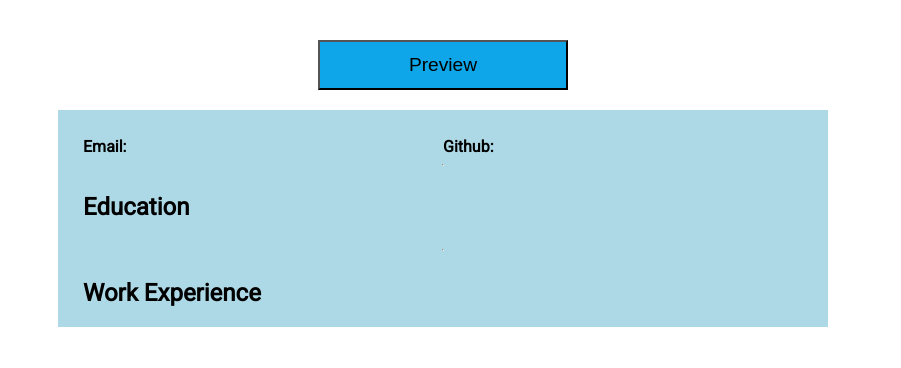
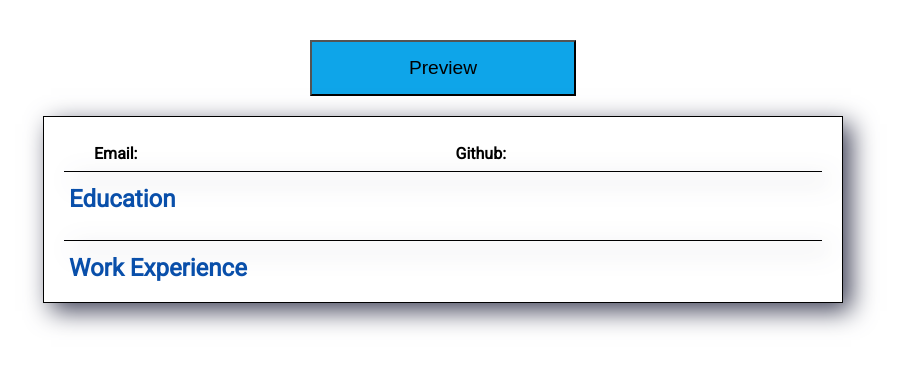
Before and after one commit to wojwoj8/TOP-CV-PROJECT, a React (Create React App) app: page / in a window 1280 px wide. Both pictures are taken after a click on the button "Preview". Shown: the top 368 px of the page, without its empty margins (197-1098 px from the left). Built offline with nearby package versions, Linux system fonts and the light colour scheme; a web font is replaced by a local one.

Commit message:
better css

```diff
--- a/package.json
+++ b/package.json
@@ -2,7 +2,7 @@
   "name": "cv-project",
   "version": "0.1.0",
   "private": true,
-  "homepage":"http://wojwoj8.github.io/top-cv-project",
+  "homepage": "http://wojwoj8.github.io/TOP-CV-PROJECT",
   "dependencies": {
     "@mdi/js": "^7.2.96",
     "@mdi/light-js": "^0.2.63",
@@ -24,7 +24,6 @@
     "eject": "react-scripts eject",
     "predeploy": "npm run build",
     "deploy": "gh-pages -d build"
-
   },
   "eslintConfig": {
     "extends": [
--- a/src/App.css
+++ b/src/App.css
@@ -1,13 +1,18 @@
 @import url('https://fonts.googleapis.com/css2?family=Roboto&family=Tilt+Warp&display=swap');
-
+*{
+  box-sizing:content-box;
+}
 html, body{
   min-height:100%;
   font-family: 'Roboto', sans-serif;
   min-width: 350px;
+
 }
 .App{
   display: flex;
   flex-direction: column-reverse;
   margin-top:40px;
 
+
+
 }
--- a/src/components/Preview.js
+++ b/src/components/Preview.js
@@ -21,7 +21,8 @@ class Preview extends Component{
             <div className="preview-content hidden">
                 <div className="preview-general">
                     <h2 className="name-prev">
-                    {name} {surname}</h2>
+                    {name} {surname}
+                    </h2>
                     <div className="email-git">
                         <div>
                             <label htmlFor="email">Email: </label>
@@ -38,10 +39,11 @@ class Preview extends Component{
                     </div>
                 </div>
                 <hr></hr>
-                <h2>Education</h2>
+                <div className="preview-education">
+                <h2 className="title-prev">Education</h2>
                 {educations.map((education) => {
                     return(
-                        <div key={education.id} className="preview-education">
+                        <div key={education.id} className="preview-education-content">
 
 
                                 <div className="dates">
@@ -50,21 +52,18 @@ class Preview extends Component{
                                     {education.startDate} - {education.finishDate}
                                     </p>
                                 )}
-                                    <button className="editButt" onClick={this.props.editButt.bind(this, education, "education")}>
-                                    <Icon path={mdiNoteEdit} size={1} />
-                                    </button>
-
+                                    <Icon path={mdiNoteEdit} size={1} onClick={this.props.editButt.bind(this, education, "education")} />
                                 </div>
 
 
                             <div className="degree-school">
-                                <p>
+                                <p className="bold-p">
                                     {education.degree}
                                 </p>
 
-                                <p>
+                                <p className="small-p">
                                     {education.school}
-                                    {education.school && education.city && ","}
+                                    {education.school && education.city && ", "}
                                     {education.city}
                                 </p>
                             </div>
@@ -74,11 +73,13 @@ class Preview extends Component{
 
 
                 })}
+                </div>
                 <hr></hr>
-                <h2>Work Experience</h2>
+                <div className="preview-practical">
+                <h2 className="title-prev">Work Experience</h2>
                 {practicals.map((practical) => {
                     return(
-                        <div key={practical.id} className="preview-practical">
+                        <div key={practical.id} className="preview-practical-content">
 
                             <div className="dates">
                                 {practical.startDateP && (
@@ -86,23 +87,22 @@ class Preview extends Component{
                                     {practical.startDateP} - {practical.finishDateP}
                                     </p>
                                 )}
-                                    <button className="editButt" onClick={this.props.editButt.bind(this, practical, "practical")}>
-                                    <Icon path={mdiNoteEdit} size={1} />
-                                    </button>
-
+                                    <Icon path={mdiNoteEdit} size={1} onClick={this.props.editButt.bind(this, practical, "practical")}/>
                                 </div>
 
                             <div className="work-right">
 
-                                <p>
-                                    Company: {practical.companyName}
+                                <p className="bold-p">
+                                    {practical.companyName}
                                 </p>
-                                <p>
-                                    Position: {practical.positionTitle}
+                                <p className="small-p">
+                                    {practical.positionTitle}
                                 </p>
-
-                                <p>
-                                    Main tasks: {practical.mainTasks}
+                                    <br></br>
+                                <p className="small-p">
+                                    Main tasks:
+                                    <br></br>
+                                    {practical.mainTasks}
                                 </p>
 
                             </div>
@@ -110,9 +110,10 @@ class Preview extends Component{
                     )
                 }
                 )}
-
+                </div>
                 </div>
          </div>
+
         )
 
     }
--- a/src/components/Preview.scss
+++ b/src/components/Preview.scss
@@ -1,5 +1,5 @@
 $fontSize: 1.2rem;
-
+$boldColor:#094faa;
 .flex-prop{
     display:flex;
     width:100%;
@@ -19,13 +19,12 @@ $fontSize: 1.2rem;
     }
 
 }
-.name-prev{
-    font-size: 2rem;
-}
+
 .email-git{
     display: flex;
     flex-wrap: wrap;
     justify-content: space-between;
+    padding-left: 25px;
     .git-div{
         width:50%;
     }
@@ -43,22 +42,35 @@ $fontSize: 1.2rem;
 }
 
 .preview-content{
+    box-sizing: border-box;
+    width: 100%;
     display:flex;
     flex-direction: column;
-    width:90%;
-    background-color: lightblue;
+    // background-color: lightblue;
     margin-top: 20px;
-    padding: 0 25px;
+    border:1px solid black;
+    box-shadow: 8px 8px 24px 0px rgba(66, 68, 90, 1);
+
 }
 
 .preview-general{
-    background-color: lightblue;
+    padding: 0 25px;
+    // background-color: red;
 }
-
 .preview-education{
+    padding: 0 25px;
+    // background-color: blue;
+}
+.preview-practical{
+    padding: 0 25px;
+    // background-color: green;
+}
+.preview-education-content{
     display:flex;
     justify-content: space-between;
     flex-wrap: wrap;
+    padding: 0 25px;
+    margin-bottom: 1rem;
 
     .dates{
         justify-content: flex-start;
@@ -68,11 +80,12 @@ $fontSize: 1.2rem;
     }
 }
 
-.preview-practical{
+.preview-practical-content{
     display:flex;
     justify-content: space-between;
     flex-wrap: wrap;
-
+    padding: 0 25px;
+    margin-bottom: 1rem;
     .work-right{
         width: 50%;
     }
@@ -80,3 +93,36 @@ $fontSize: 1.2rem;
 .editButt{
     font-weight: bolder;
 }
+
+svg{
+    &:hover{
+        color: #616569;
+    }
+}
+
+hr{
+    width:95%;
+    border: none;
+    border-top:1px solid black;
+    color:black;
+    box-shadow: 8px 8px 24px 0px rgba(66, 68, 90, 1);
+}
+.title-prev{
+    margin-top:5px;
+    color: $boldColor;
+}
+.name-prev{
+    font-size: 2rem;
+    // height: 2rem;
+    color: $boldColor;
+}
+.dates{
+    font-weight: 600;
+}
+.bold-p{
+    font-weight: bold;
+    font-size: 1.25rem;
+}
+.small-p{
+    font-style: italic;
+}
```
